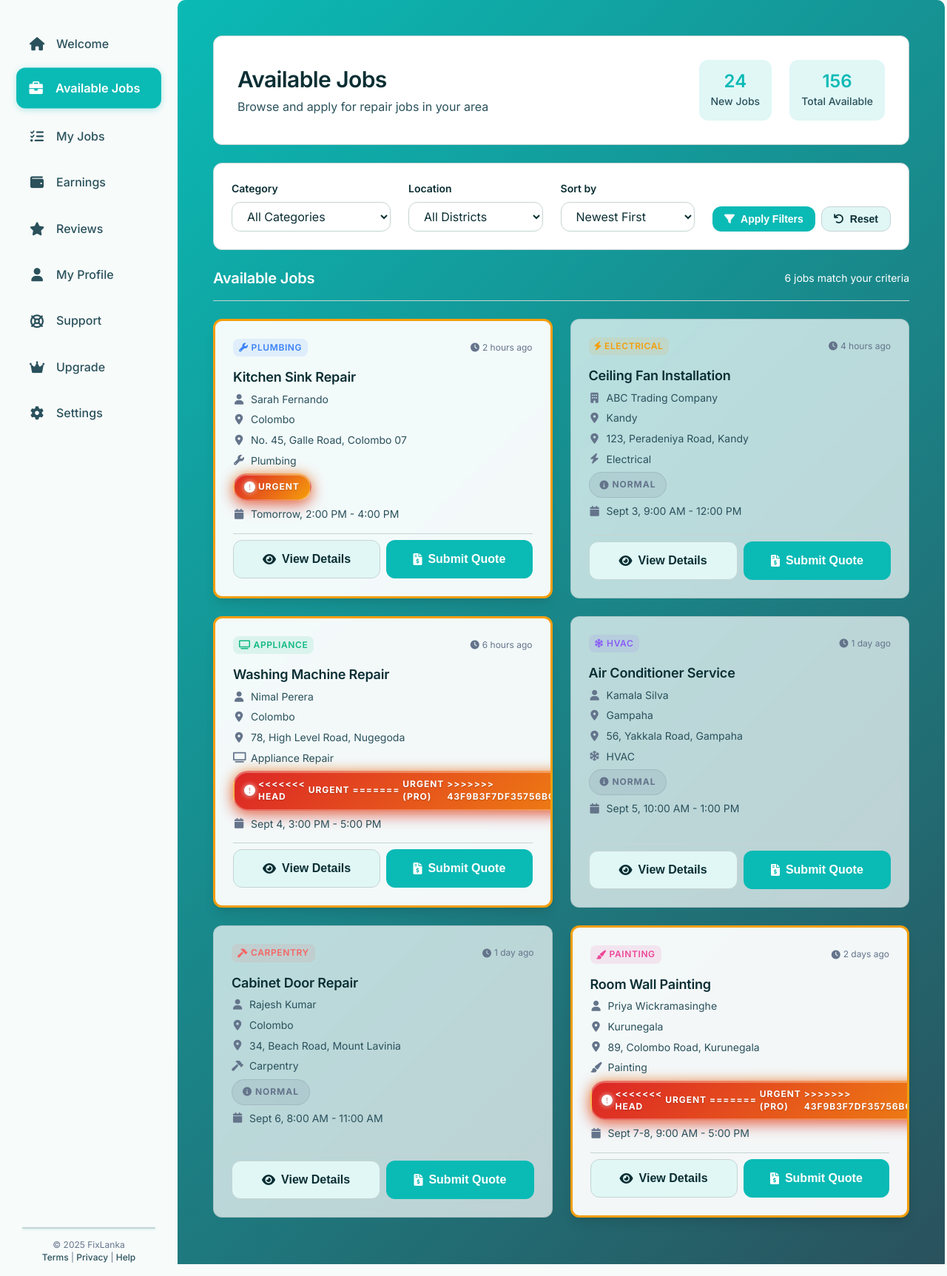
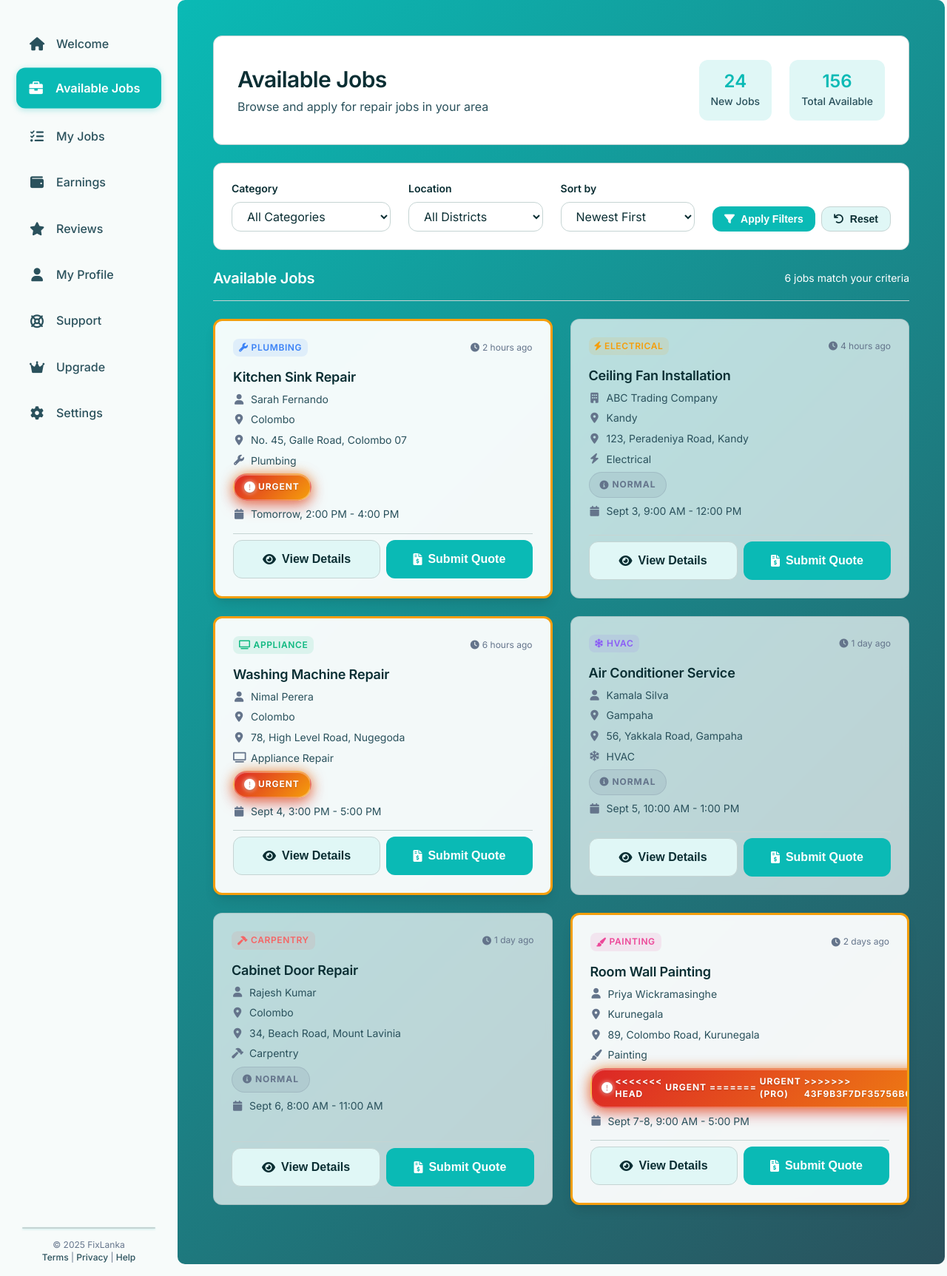
Before and after one commit to UmeshMadhusankha/2nd-Year-Group-Project, a PHP site: page /views/repairer/pages/available-jobs.php in a window 1280 px wide. Shown: the part 80-1805 px from the top of the page at 74% size. Run offline with PHP 8.4, Linux system fonts and the light colour scheme; some libraries are stand-ins or nearby versions.

Commit message:
Remove "Pro" designation from urgent job label in available jobs page

```diff
--- a/FixLanka/views/repairer/pages/available-jobs.php
+++ b/FixLanka/views/repairer/pages/available-jobs.php
@@ -274,11 +274,7 @@ $searchPlaceholder = 'Search jobs, customers, locations...';
                                     </div>
                                     <div class="job-urgency urgent">
                                         <i class="fas fa-exclamation-circle"></i>
-<<<<<<< HEAD
                                         <span>Urgent</span>
-=======
-                                        <span>Urgent (Pro)</span>
->>>>>>> 43f9b3f7df35756b085fa19a2aba69e4597f6567
                                     </div>
                                     <div class="job-date">
                                         <i class="fas fa-calendar"></i>
```
